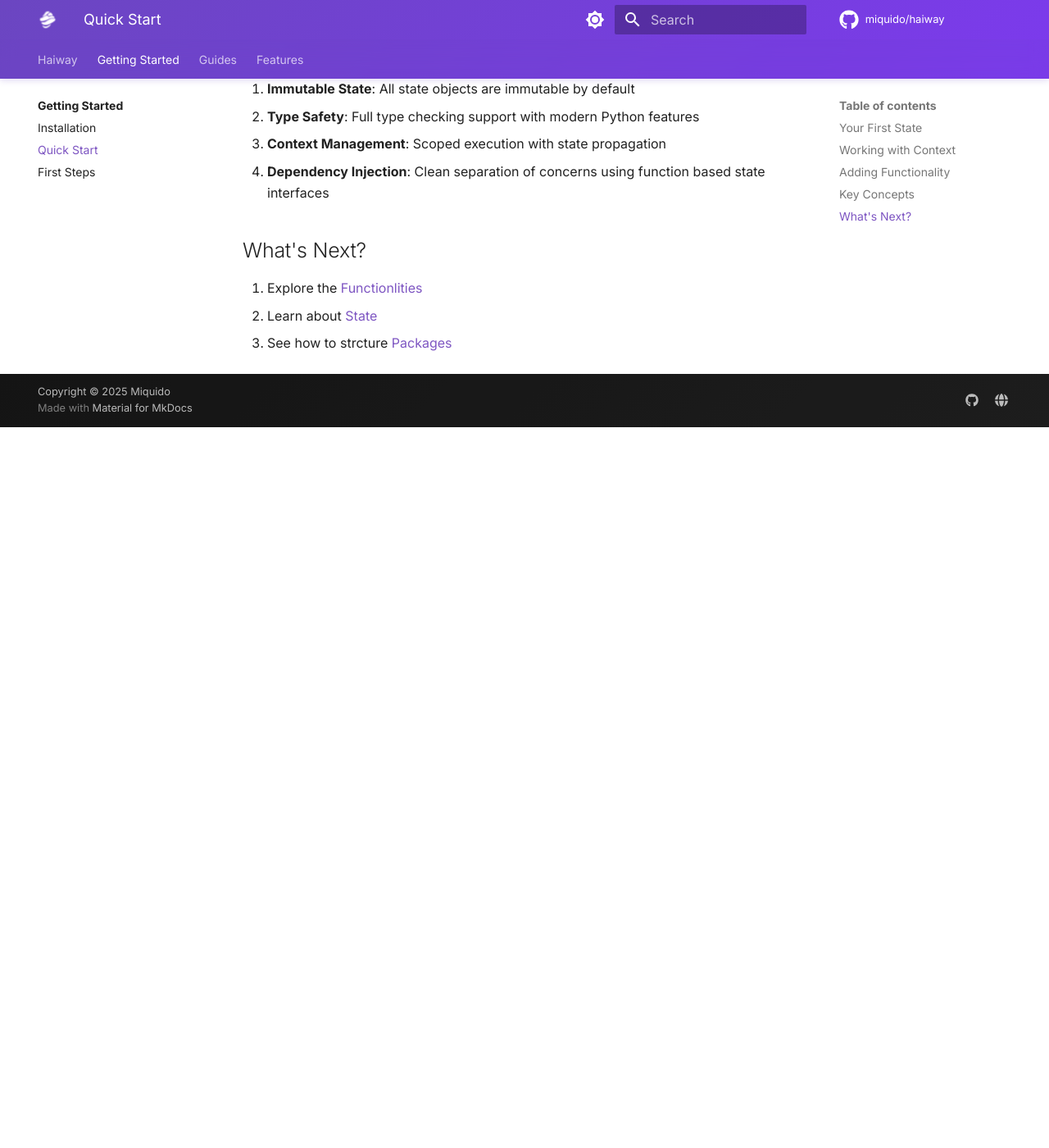
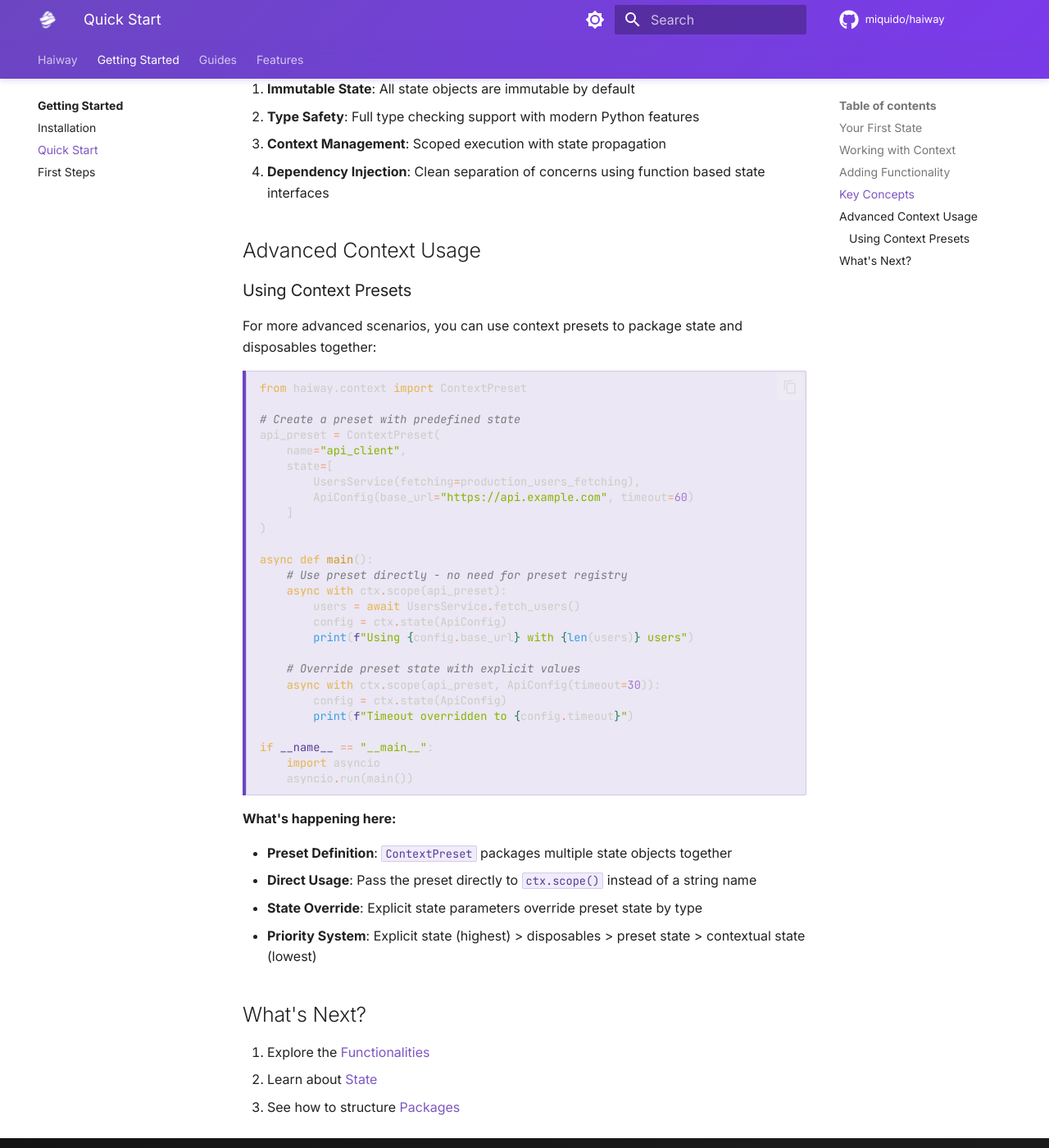
Before and after one commit to miquido/haiway, an MkDocs documentation site: the page built from docs/getting-started/quickstart.md, in a window 1280 px wide and 1400 px high, scrolled down 3286 px. Shown: the whole window at 82% size. Built offline with MkDocs 1.6.1 and Material for MkDocs 9.7.7, drawn with Linux system fonts in a browser that asks for light colours; comment, search, counter and statistics services are not loaded; before the commit the page ends 3807 px from its top, so only the background shows below that.

Commit message:
Adjust presets usage within scope

````diff
--- a/docs/getting-started/quickstart.md
+++ b/docs/getting-started/quickstart.md
@@ -131,8 +131,50 @@ This pattern allows you to easily **swap implementations** (in-memory, database,
 3. **Context Management**: Scoped execution with state propagation
 4. **Dependency Injection**: Clean separation of concerns using function based state interfaces
 
+## Advanced Context Usage
+
+### Using Context Presets
+
+For more advanced scenarios, you can use context presets to package state and disposables together:
+
+```python
+from haiway.context import ContextPreset
+
+# Create a preset with predefined state
+api_preset = ContextPreset(
+    name="api_client",
+    state=[
+        UsersService(fetching=production_users_fetching),
+        ApiConfig(base_url="https://api.example.com", timeout=60)
+    ]
+)
+
+async def main():
+    # Use preset directly - no need for preset registry
+    async with ctx.scope(api_preset):
+        users = await UsersService.fetch_users()
+        config = ctx.state(ApiConfig)
+        print(f"Using {config.base_url} with {len(users)} users")
+
+    # Override preset state with explicit values
+    async with ctx.scope(api_preset, ApiConfig(timeout=30)):
+        config = ctx.state(ApiConfig)
+        print(f"Timeout overridden to {config.timeout}")
+
+if __name__ == "__main__":
+    import asyncio
+    asyncio.run(main())
+```
+
+**What's happening here:**
+
+- **Preset Definition**: `ContextPreset` packages multiple state objects together
+- **Direct Usage**: Pass the preset directly to `ctx.scope()` instead of a string name
+- **State Override**: Explicit state parameters override preset state by type
+- **Priority System**: Explicit state (highest) > disposables > preset state > contextual state (lowest)
+
 ## What's Next?
 
-1. Explore the [Functionlities](../guides/functionalities.md)
+1. Explore the [Functionalities](../guides/functionalities.md)
 2. Learn about [State](../guides/state.md)
-3. See how to strcture [Packages](../guides/packages.md)
+3. See how to structure [Packages](../guides/packages.md)
--- a/llms.txt
+++ b/llms.txt
@@ -240,10 +240,10 @@ async def main():
 ```python
 # Context resolution follows priority order (highest to lowest):
 async with ctx.scope(
-    "example",
+    context_preset,                      # Use preset as first parameter
     ExplicitState(value="explicit"),     # 1. Explicit state (highest)
     disposables=[resource_factory()],    # 2. Disposable resources
-    preset=context_preset,               # 3. Context presets
+    # 3. Context presets (from preset parameter)
     # 4. Parent context state (lowest)
 ):
     # ExplicitState overrides any lower priority sources
--- a/mkdocs.yml
+++ b/mkdocs.yml
@@ -97,4 +97,5 @@ nav:
       - HTTPClient: features/http-client.md
       - File Access: features/file-access.md
       - Event Bus: features/event-bus.md
+      - Context Presets: features/context-presets.md
       - Context Variables: features/context-variables.md
--- a/pyproject.toml
+++ b/pyproject.toml
@@ -5,7 +5,7 @@ build-backend = "hatchling.build"
 [project]
 name = "haiway"
 description = "Framework for dependency injection and state management within structured concurrency model."
-version = "0.29.1"
+version = "0.30.0"
 readme = "README.md"
 maintainers = [
   { name = "Kacper Kaliński", email = "kacper.kalinski@miquido.com" },
````
Also changed, not shown: docs/features/context-presets.md (added, +356 -0 lines), docs/guides/functionalities.md (+27 -0 lines), 2 other files.
